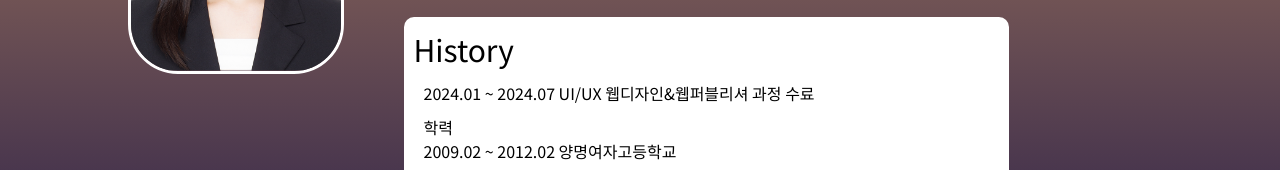
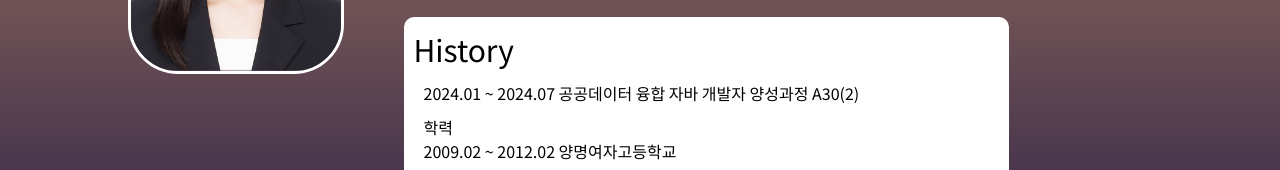
Before and after one commit to Jodayoung/portfolio, a plain HTML site: page index.html in a window 1280 px wide. Shown: the part 1133-1303 px from the top of the page. Drawn offline with nearby package versions, Linux system fonts and the light colour scheme; a web font is replaced by a local one.

Commit message:
Update index.html

```diff
--- a/index.html
+++ b/index.html
@@ -68,7 +68,7 @@
                         <div class="history">
                             <div class="history_title">History</div>
                             <div class="history_desc">
-                                <div class="desc1">2024.01 ~ 2024.07 UI/UX 웹디자인&웹퍼블리셔 과정 수료</div>
+                                <div class="desc1">2024.01 ~ 2024.07 공공데이터 융합 자바 개발자 양성과정 A30(2) </div>
                                 <div class="desc_title1">학력</div>
                                 <div class="desc2">2009.02 ~ 2012.02 양명여자고등학교</div>
                                 <div class="desc3"></div>
```
